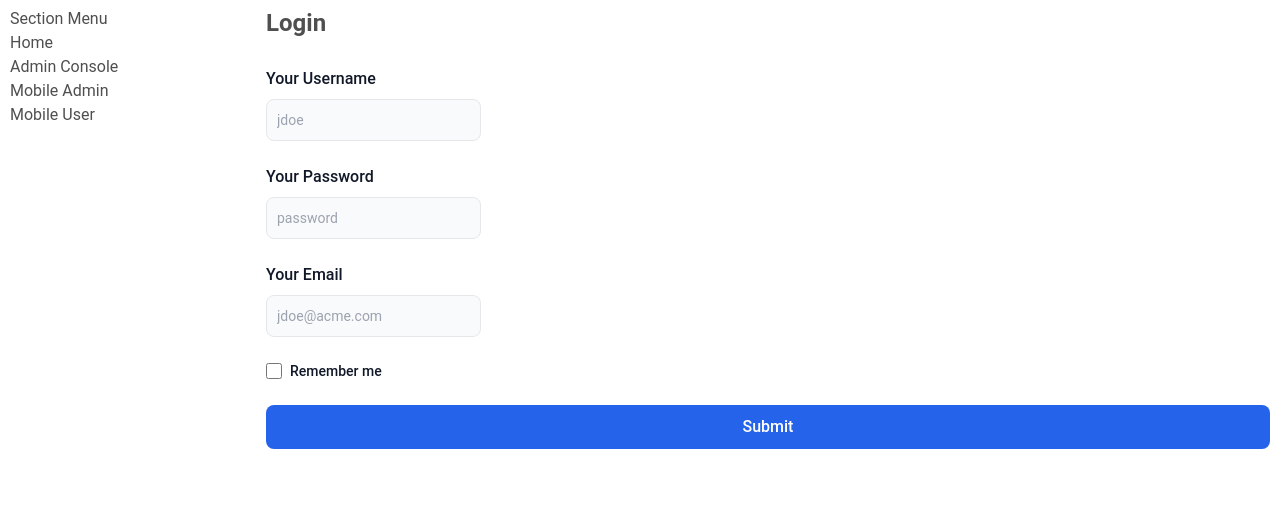
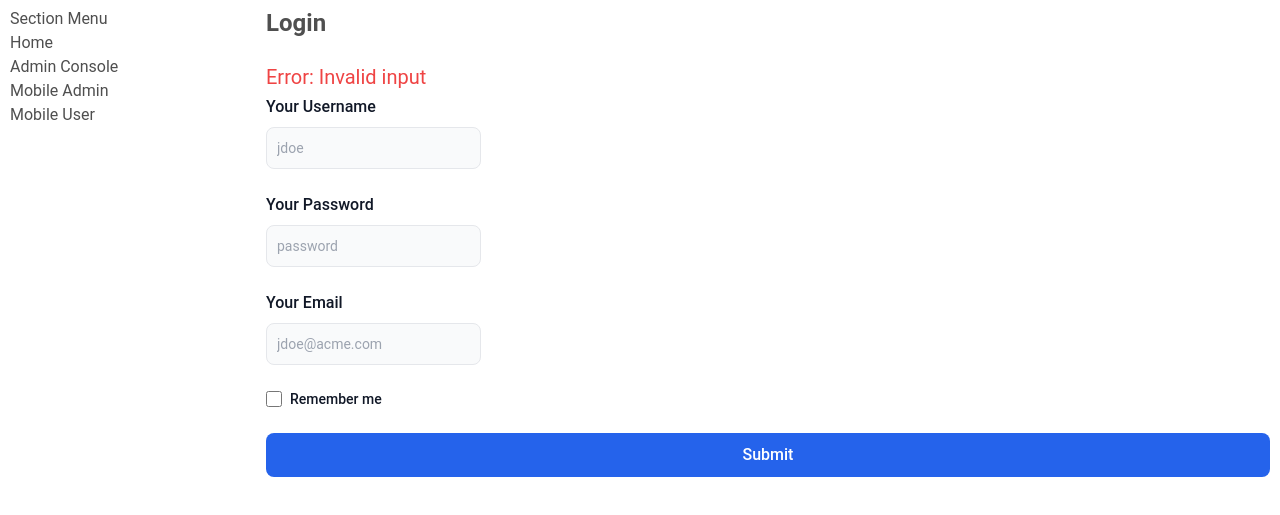
Before and after one commit to peteredwinsmith/ecm, a plain HTML site: page index.html in a window 1280 px wide. Shown: the part 179-694 px from the top of the page. Drawn offline with nearby package versions, Linux system fonts and the light colour scheme.

Commit message:
Add files via upload

```diff
--- a/index.html
+++ b/index.html
@@ -48,7 +48,7 @@
 	const urlParams = new URLSearchParams(queryString);
 	const msg = urlParams.get('cde');
 	console.log(msg);
-	const textMsg = "";
+	var textMsg = "";
 	if (msg == "1001") {
     // Display message that Username must be entered
     textMsg = "Error: Username must be entered";
```
